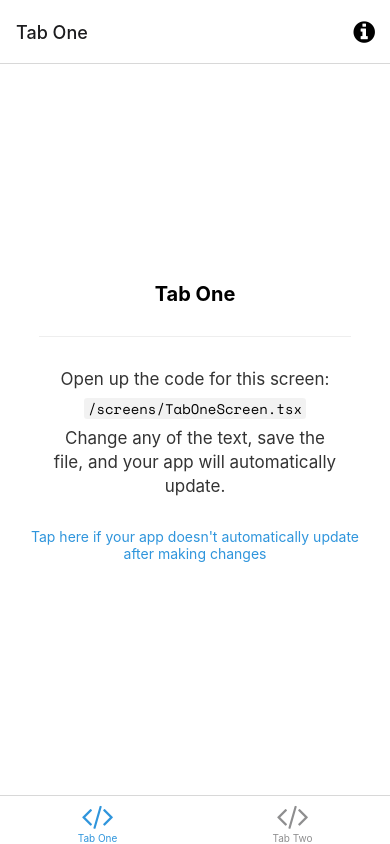
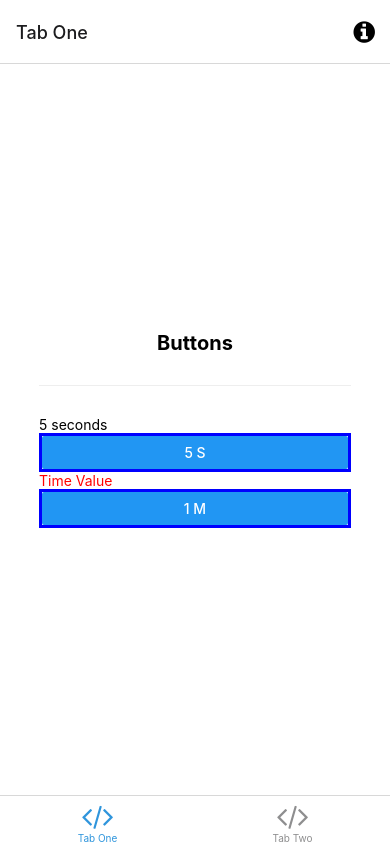
Before and after one commit to JordanPat/2TapTimer, a React Native app: screen /TabOne in a window 390 px wide. Built offline with nearby package versions, Linux system fonts and the light colour scheme; what expo-linking would draw is missing.

Commit message:
functionallity implementing

```diff
--- a/screens/TabOneScreen.tsx
+++ b/screens/TabOneScreen.tsx
@@ -1,4 +1,4 @@
-import { StyleSheet } from 'react-native';
+import { Button, StyleSheet, TextInput } from 'react-native';
 
 import EditScreenInfo from '../components/EditScreenInfo';
 import { Text, View } from '../components/Themed';
@@ -7,9 +7,28 @@ import { RootTabScreenProps } from '../types';
 export default function TabOneScreen({ navigation }: RootTabScreenProps<'TabOne'>) {
   return (
     <View style={styles.container}>
-      <Text style={styles.title}>Tab One</Text>
+      <Text style={styles.title}>Buttons</Text>
       <View style={styles.separator} lightColor="#eee" darkColor="rgba(255,255,255,0.1)" />
-      <EditScreenInfo path="/screens/TabOneScreen.tsx" />
+      <TextInput style={styles.TextInput} placeholderTextColor='red' value='5 seconds'/>
+      <View style={styles.button}>
+      <Button
+        title='5 s'
+        onPress={()=>navigation.navigate('TabTwo', {
+          screen: 'TabTwo',
+          params:{ timeValue: 10, timeUnit: 'seconds' }
+        })}
+      />
+      </View>
+      <TextInput style={styles.TextInput} placeholder='Time Value' placeholderTextColor='red'/>
+      <View style={styles.button}>
+        <Button
+          title='1 m'
+          onPress={()=>navigation.navigate('TabTwo', {
+            screen: 'TabTwo',
+            params:{ timeValue: 10, timeUnit: 'seconds' }
+          })}
+        />
+      </View>
     </View>
   );
 }
@@ -29,4 +48,13 @@ const styles = StyleSheet.create({
     height: 1,
     width: '80%',
   },
+  button:{
+    width: '80%',
+    borderWidth: 3,
+    borderColor: 'blue',
+  },
+  TextInput: {
+    width: '80%',
+    backgroundColor: 'white',
+  },
 });
--- a/screens/TabTwoScreen.tsx
+++ b/screens/TabTwoScreen.tsx
@@ -1,14 +1,21 @@
-import { StyleSheet } from 'react-native';
+import { Button, StyleSheet } from 'react-native';
 
 import EditScreenInfo from '../components/EditScreenInfo';
 import { Text, View } from '../components/Themed';
+import { RootTabScreenProps } from '../types';
 
-export default function TabTwoScreen() {
+export default function TabTwoScreen({route, navigation}: RootTabScreenProps<'TabTwo'>) {
   return (
     <View style={styles.container}>
-      <Text style={styles.title}>Tab Two</Text>
+      <Text style={styles.title}>Timer</Text>
       <View style={styles.separator} lightColor="#eee" darkColor="rgba(255,255,255,0.1)" />
-      <EditScreenInfo path="/screens/TabTwoScreen.tsx" />
+      <Text> Param: "{  }"</Text>
+      <View style={styles.button}>
+        <Button
+          title='< Back'
+          onPress={()=>navigation.navigate('TabOne')}
+        />
+      </View>
     </View>
   );
 }
@@ -28,4 +35,9 @@ const styles = StyleSheet.create({
     height: 1,
     width: '80%',
   },
+  button:{
+    width: '80%',
+    borderWidth: 3,
+    borderColor: 'blue',
+  },
 });
```
Also changed, not shown: types.tsx (+7 -1 lines).
